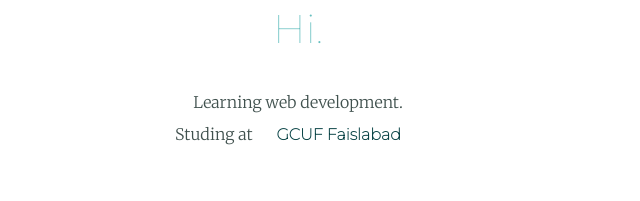
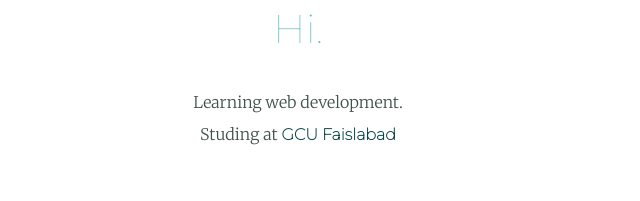
Before and after one commit to MAwaisMAkram/Personal-website, a plain HTML site: page index.html in a window 1280 px wide. Shown: the part 1025-1226 px from the top of the page, 342-982 px from the left. Drawn offline with Linux system fonts and the light colour scheme.

Commit message:
Add initial personal website

```diff
--- a/CSS/style.css
+++ b/CSS/style.css
@@ -38,10 +38,12 @@ hr {
 a {
     color: #074244;
     font-family: 'Montserrat', sans-serif;
-    margin: 10px 20px;
+    margin: 10px auto;
     text-decoration: none;
 }
-
+.footer-link {
+    margin: 10px 20px;
+}
 a:hover {
     color: #EAF6F6;
     text-decoration: underline;
@@ -83,9 +85,10 @@ a:hover {
 }
 
 .intro {
-    width: 30%;
+    width: 20%;
     margin: auto;
 }
+
 .contact-message {
     width: 40%;
     margin: 40px auto 60px;
--- a/index.html
+++ b/index.html
@@ -21,8 +21,7 @@
         <div class="profile">
           <img class="awais-img" src="images/awais.png" alt="awais-img">
           <h2>Hi.</h2>
-          <p class="intro">Learning web development. <br> Studing at <strong><a href="https://gcuf.edu.pk/">GCUF Faislabad</a></strong></p>
-          <p ></p>
+          <p class="intro">Learning web development.<br>Studing at<strong><a href="https://gcuf.edu.pk/"> GCU Faislabad</a></strong></p>
         </div>
         <hr>
         <div class="skills">
```
